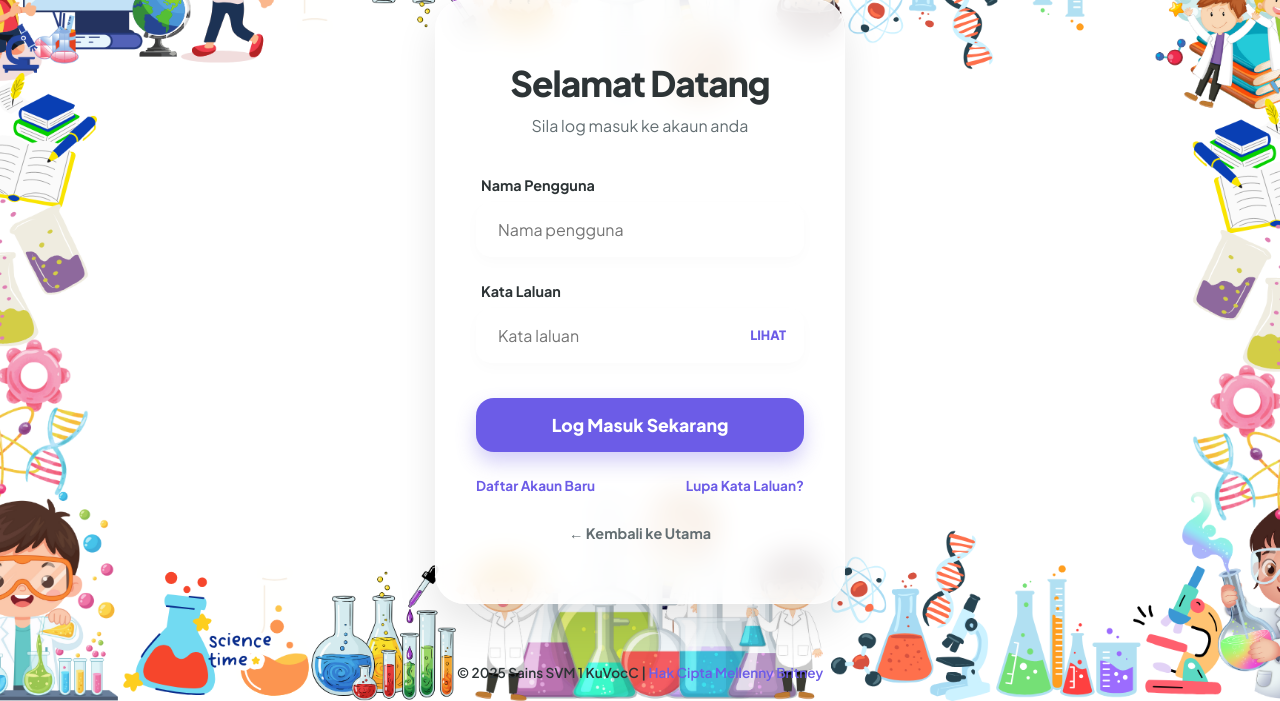
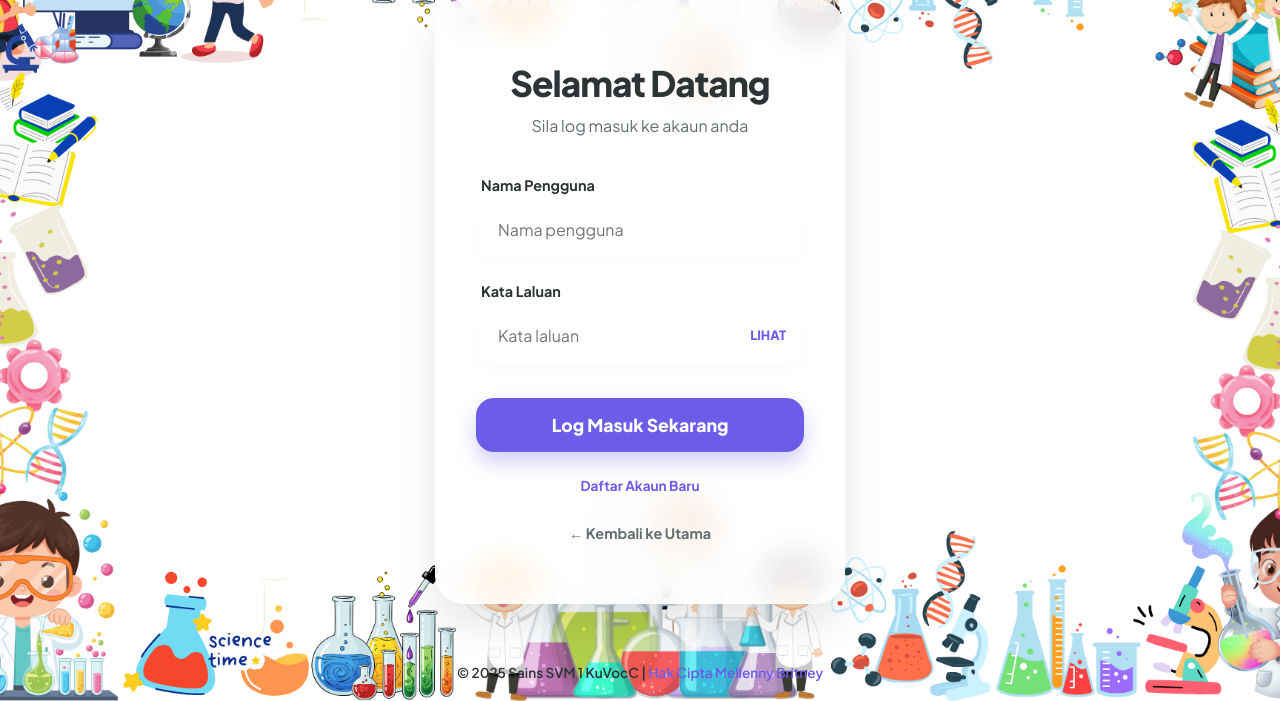
Before and after one commit to m-8201066-tech/MELLENNY-BRITNEY-BENEDICT, a PHP site: page /logmasuk.php in a window 1280 px wide. Shown: the part 99-800 px from the top of the page. Run offline with PHP 8.4, Linux system fonts and the light colour scheme.

Commit message:
Update logmasuk.php

```diff
--- a/logmasuk.php
+++ b/logmasuk.php
@@ -97,8 +97,11 @@ if ($_SERVER['REQUEST_METHOD'] == 'POST') {
     .toggle-password { position: absolute; right: 18px; top: 45px; cursor: pointer; color: var(--primary-soft); font-weight: 800; font-size: 0.8rem; text-transform: uppercase; }
     .btn-login { width: 100%; background: var(--primary-soft); color: white; border: none; padding: 16px; border-radius: 18px; font-size: 1.1rem; font-weight: 800; cursor: pointer; transition: 0.4s; box-shadow: 0 10px 20px rgba(108, 92, 231, 0.3); margin-top: 10px; }
     .btn-login:hover { background: #5b4bc4; transform: translateY(-3px); }
-    .links-container { display: flex; justify-content: space-between; margin-top: 25px; font-size: 0.85rem; }
+
+    /* Perubahan di sini: justify-content diketengah */
+    .links-container { display: flex; justify-content: center; margin-top: 25px; font-size: 0.85rem; }
     .links-container a { color: var(--primary-soft); text-decoration: none; font-weight: 700; }
+
     .back-link { display: inline-block; margin-top: 30px; color: #636e72; text-decoration: none; font-weight: 700; font-size: 0.9rem; }
     footer { position: fixed; bottom: 0; text-align: center; width: 100%; color: var(--text-dark); font-size: 0.85rem; padding: 20px; font-weight: 600; }
   </style>
@@ -121,7 +124,6 @@ if ($_SERVER['REQUEST_METHOD'] == 'POST') {
             <button type="submit" class="btn-login">Log Masuk Sekarang</button>
             <div class="links-container">
                 <a href="daftar.php">Daftar Akaun Baru</a>
-                <a href="lupa.php">Lupa Kata Laluan?</a>
             </div>
         </form>
         <a href="index.php" class="back-link">← Kembali ke Utama</a>
```
